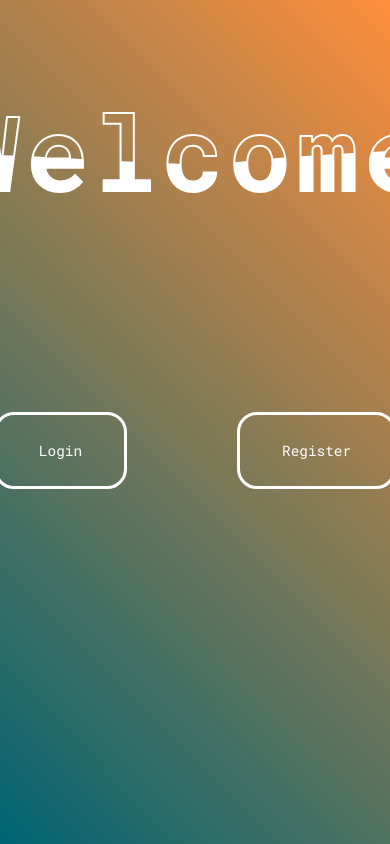
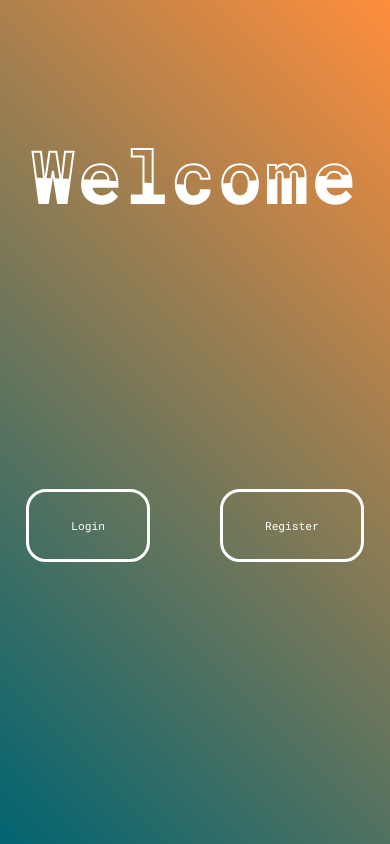
Before and after one commit to Larkorin/Demo, a SvelteKit app in the folder demo/: page / in a window 390 px wide. Built offline with nearby package versions, Linux system fonts and the light colour scheme.

Commit message:
cambio en dimensiones

```diff
--- a/demo/src/routes/+page.svelte
+++ b/demo/src/routes/+page.svelte
@@ -4,6 +4,7 @@
 		"#4B97A5",
 		"#FE8E3C"
 	]
+
 	let deg = 45
 
 	$: degString = `${deg}deg`
@@ -16,7 +17,6 @@
 		--gradient-2:{colors[1]};
 		--gradient-2:{colors[2]};
 	">
-
     <div class="box water-wave">
       <h1>
         Welcome
@@ -25,15 +25,11 @@
         Welcome
       </h1>
     </div>
-
     <div class="box">
       <a href="/login" class="button-style">Login</a>
       <a href="/registration" class="button-style">Register</a>
     </div>
-
-
 </section>
-
 
 <style lang="scss">
   @import url('https://fonts.googleapis.com/css2?family=Roboto+Mono:wght@400;500;600&display=swap');
@@ -101,12 +97,12 @@
   }
 
   .box {
-    height: 300px;
+    height: 350px;
     display: flex;
     align-items: center;
     justify-content: center;
 
-    div {
+    & {
       align-self: center;
     }
   }
@@ -150,7 +146,7 @@
   }
 
   .button-style {
-    font-size: 1rem;
+    font-size: 1.3rem;
     margin: 10px 65px;
   }
 }
@@ -163,8 +159,21 @@
   }
 
   .button-style {
-    font-size: 0.9rem;
+    font-size: 1rem;
     margin: 0 55px;
   }
 }
+
+@media (max-width: 500px) {
+  .water-wave {
+    h1 {
+      font-size: 4.5rem;
+    }
+  }
+
+  .button-style {
+    font-size: 0.7rem;
+    margin: 0 35px;
+  }
+}
 </style>
```
